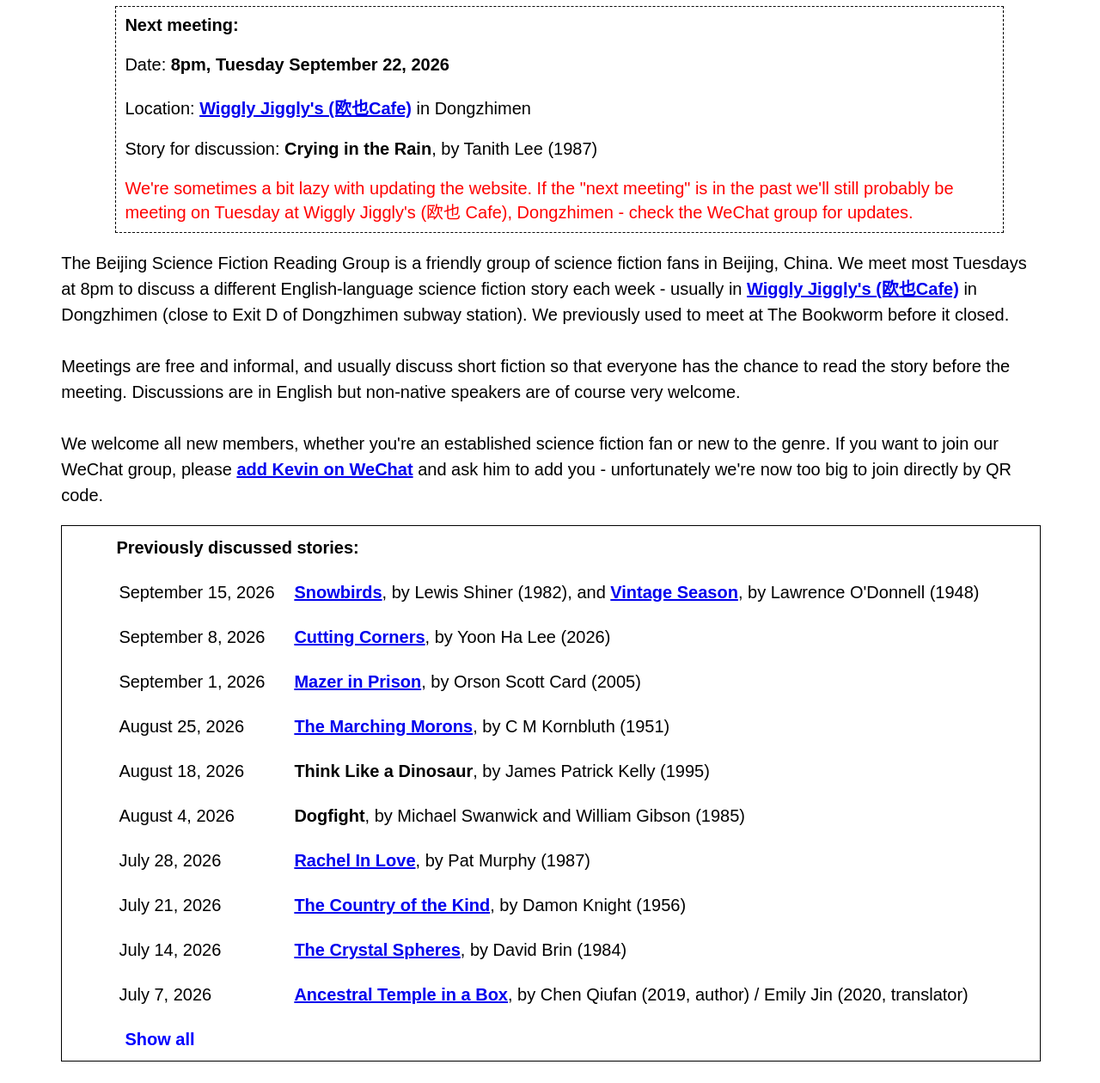
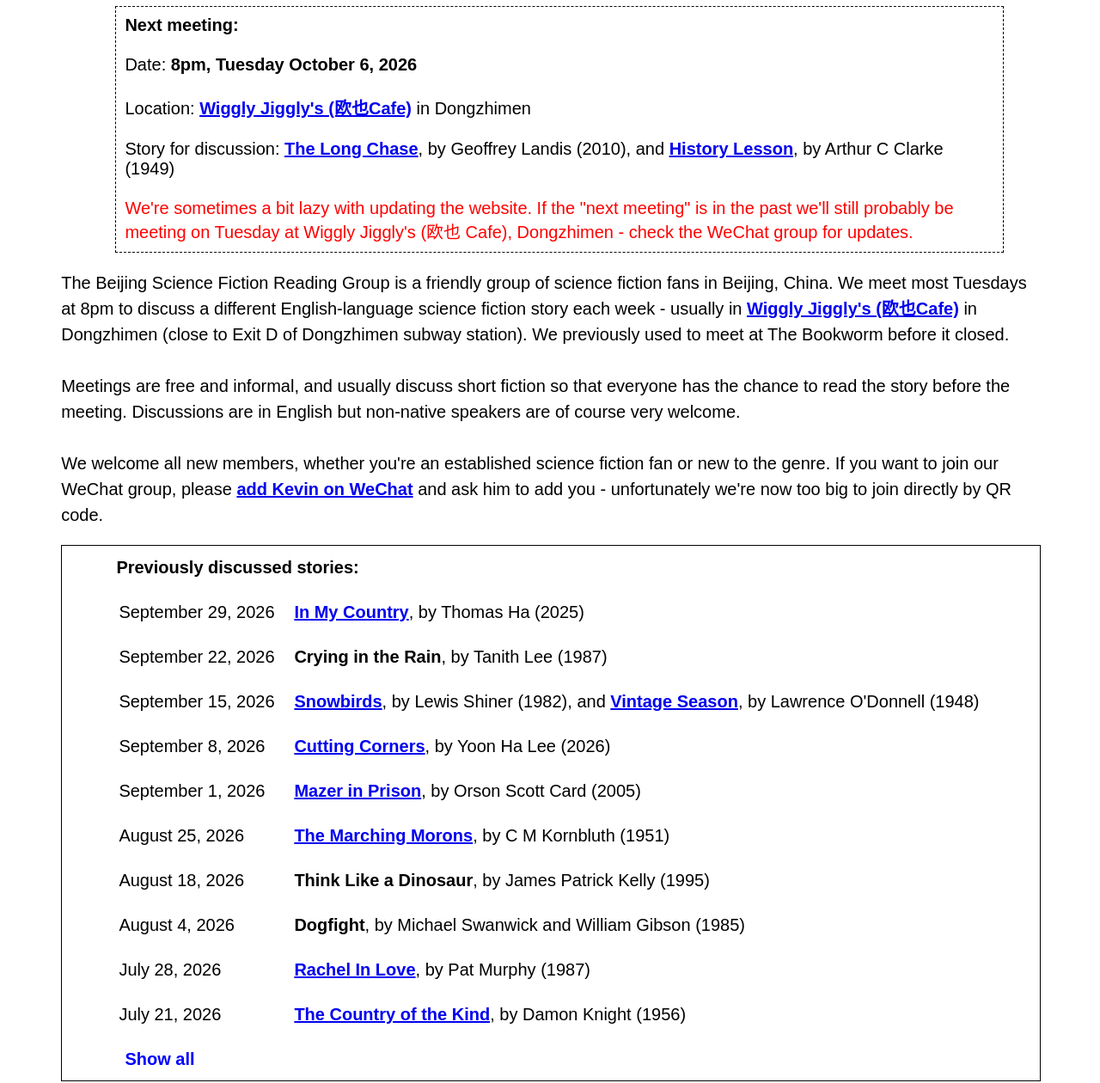
Before and after one commit to turtlewind/beijingscifi, a plain HTML site: page index.html in a window 1280 px wide. Shown: the part 62-1322 px from the top of the page at 86% size. Drawn offline with Linux system fonts and the light colour scheme.

Commit message:
Add files via upload

```diff
--- a/index.html
+++ b/index.html
@@ -27,8 +27,9 @@
 	}
 
 	function checkLaziness(){
-		meeting_date=new Date("2026-09-22")
-		if (new Date() > meeting_date){
+		meeting_date="2026-10-01";
+		meeting_date_eod=new Date(meeting_date+"T23:59:59.999");
+		if (new Date() > meeting_date_eod){
 			document.getElementById("laziness_warning").style.display="";
 		}
 	}
@@ -44,7 +45,7 @@
 	<br /><br />
 
 
-		Date: <b>8pm, Tuesday September 22, 2026</b>
+		Date: <b>8pm, Tuesday October 6, 2026</b>
 
 	<br /><br />
 
@@ -52,7 +53,7 @@
 
 	<br /><br />
 
-		Story for discussion: <b>Crying in the Rain</b>, by Tanith Lee (1987)
+		Story for discussion: <a href="https://www.lightspeedmagazine.com/fiction/the-long-chase/">The Long Chase</a>, by Geoffrey Landis (2010), and <a href="https://vbook.lovestoblog.com/wp-content/uploads/2023/02/Arthur-C.-Clarke-History-Lesson.pdf">History Lesson</a>, by Arthur C Clarke (1949)
 
 	<br /><br />
 		<span id="laziness_warning" style="color:red; display:none">We're sometimes a bit lazy with updating the website. If the "next meeting" is in the past we'll still probably be meeting on Tuesday at Wiggly Jiggly's (欧也 Cafe), Dongzhimen - check the WeChat group for updates.</span>
@@ -70,6 +71,8 @@
 	<div class="subheading">Previously discussed stories:</div>
 
 	<table class="story_list">
+		<tr><td>September 29, 2026</td><td><a href="https://clarkesworldmagazine.com/ha_04_25/">In My Country</a>, by Thomas Ha (2025)</td></tr>
+		<tr><td>September 22, 2026</td><td><b>Crying in the Rain</b>, by Tanith Lee (1987)</td></tr>
 		<tr><td>September 15, 2026</td><td><a href="https://www.fictionliberationfront.net/snowbirds.html">Snowbirds</a>, by Lewis Shiner (1982), and <a href="https://www.fadedpage.com/books/20220847/html.php">Vintage Season</a>, by Lawrence O'Donnell (1948)</td></tr>
 		<tr><td>September 8, 2026</td><td><a href="https://reactormag.com/cutting-corners-yoon-ha-lee/">Cutting Corners</a>, by Yoon Ha Lee (2026)</td></tr>
 		<tr><td>September 1, 2026</td><td><a href="http://www.intergalacticmedicineshow.com/cgi-bin/mag.cgi?do=issue&vol=i1&article=_mazer">Mazer in Prison</a >, by Orson Scott Card (2005)</td></tr>
@@ -78,8 +81,6 @@
 		<tr><td>August 4, 2026</td><td><b>Dogfight</b>, by Michael Swanwick and William Gibson (1985)</td></tr>
 		<tr><td>July 28, 2026</td><td><a href="https://us.macmillan.com/books/9781429965170/futureonfire/">Rachel In Love</a>, by Pat Murphy (1987)</td></tr>
 		<tr><td>July 21, 2026</td><td><a href="https://archive.org/details/Fantasy_Science_Fiction_v010n02_1956-02_PDF/page/3/mode/1up">The Country of the Kind</a>, by Damon Knight (1956)</td></tr>
-		<tr><td>July 14, 2026</td><td><a href="https://www.lightspeedmagazine.com/fiction/the-crystal-spheres/">The Crystal Spheres</a>, by David Brin (1984)</td></tr>
-		<tr><td>July 7, 2026</td><td><a href="https://clarkesworldmagazine.com/chen_01_20/">Ancestral Temple in a Box</a>, by Chen Qiufan (2019, author) / Emily Jin (2020, translator)</td></tr>
 	</table>
 
 	<div id="showall" onclick="showAllStories()" class="show_all">Show all</div>
```
